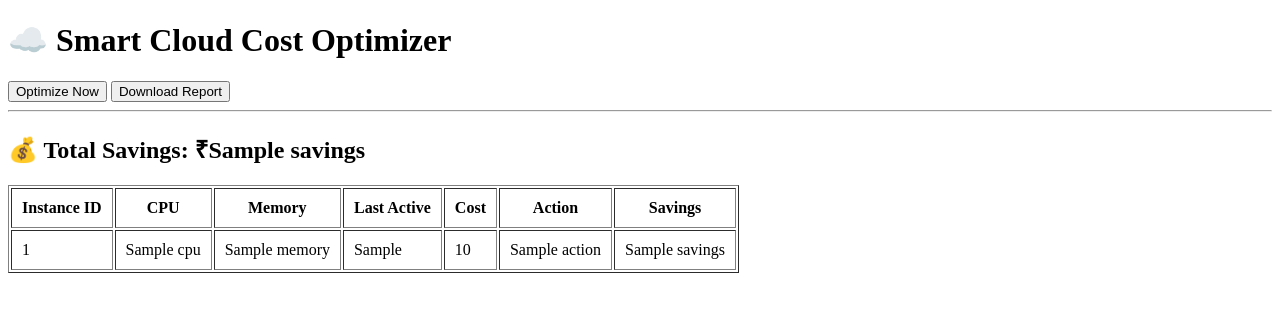
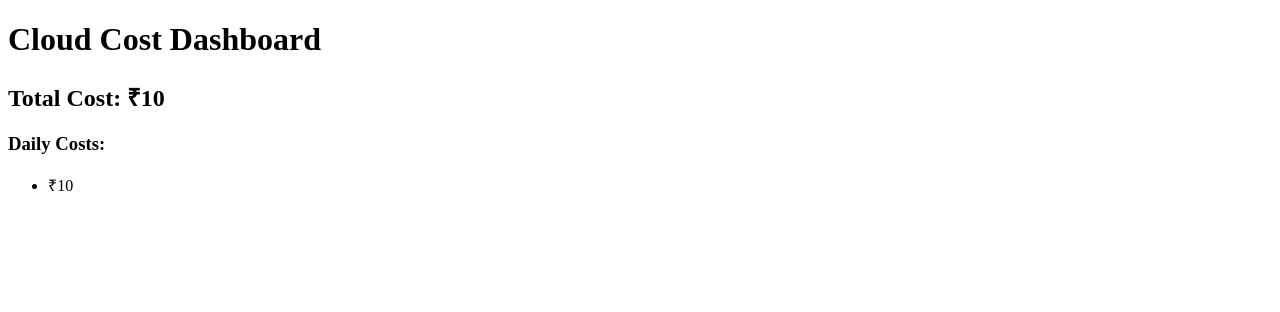
Before and after one commit to prachi55-star/cloud-cost-optimizer, a Flask app: template templates/index.html in a window 1280 px wide. Shown: the top 312 px of the page. Run offline with Flask 3, Linux system fonts and the light colour scheme; the template is opened without the code that fills it: most values are stand-ins (such as "Sample title", 1, 10 or a date in 2020).

Commit message:
Update index.html

```diff
--- a/templates/index.html
+++ b/templates/index.html
@@ -3,51 +3,24 @@
 <head>
     <title>Cloud Cost Optimizer</title>
 </head>
-
 <body>
 
-<h1>☁️ Smart Cloud Cost Optimizer</h1>
+    <h1>Cloud Cost Dashboard</h1>
 
-<button onclick="optimize()">Optimize Now</button>
-<button onclick="downloadReport()">Download Report</button>
+    <h2>Total Cost: ₹{{ cost }}</h2>
 
-<hr>
+    {% if alert %}
+        <p style="color:red; font-weight:bold;">
+            {{ alert }}
+        </p>
+    {% endif %}
 
-<h2>💰 Total Savings: ₹{{ savings }}</h2>
-
-<table border="1" cellpadding="10">
-    <tr>
-        <th>Instance ID</th>
-        <th>CPU</th>
-        <th>Memory</th>
-        <th>Last Active</th>
-        <th>Cost</th>
-        <th>Action</th>
-        <th>Savings</th>
-    </tr>
-
-    {% for i in instances %}
-    <tr>
-        <td>{{ i.id }}</td>
-        <td>{{ i.cpu }}</td>
-        <td>{{ i.memory }}</td>
-        <td>{{ i.last_active }}</td>
-        <td>{{ i.cost }}</td>
-        <td>{{ i.action }}</td>
-        <td>{{ i.savings }}</td>
-    </tr>
-    {% endfor %}
-</table>
-
-<script>
-function downloadReport() {
-    window.location.href = "/report";
-}
-
-function optimize() {
-    window.location.href = "/";
-}
-</script>
+    <h3>Daily Costs:</h3>
+    <ul>
+        {% for cost in daily_costs %}
+            <li>₹{{ cost }}</li>
+        {% endfor %}
+    </ul>
 
 </body>
 </html>
```
